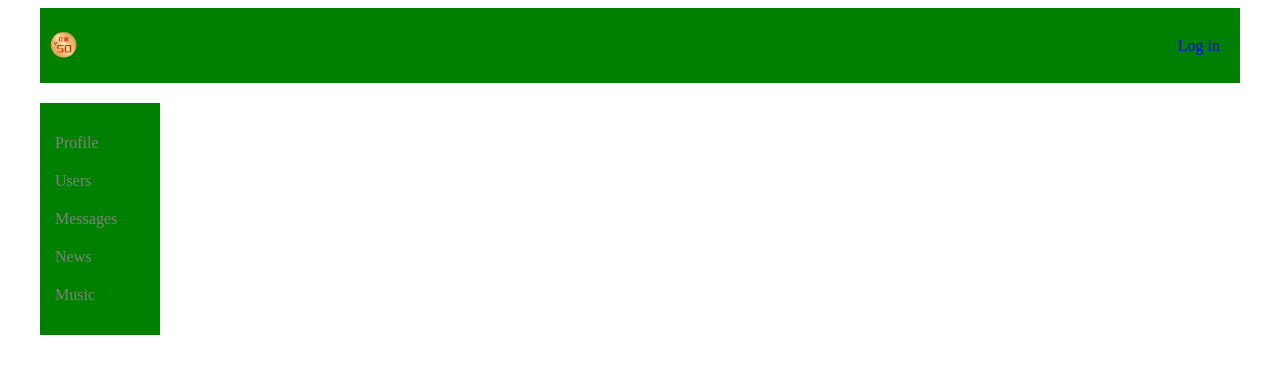
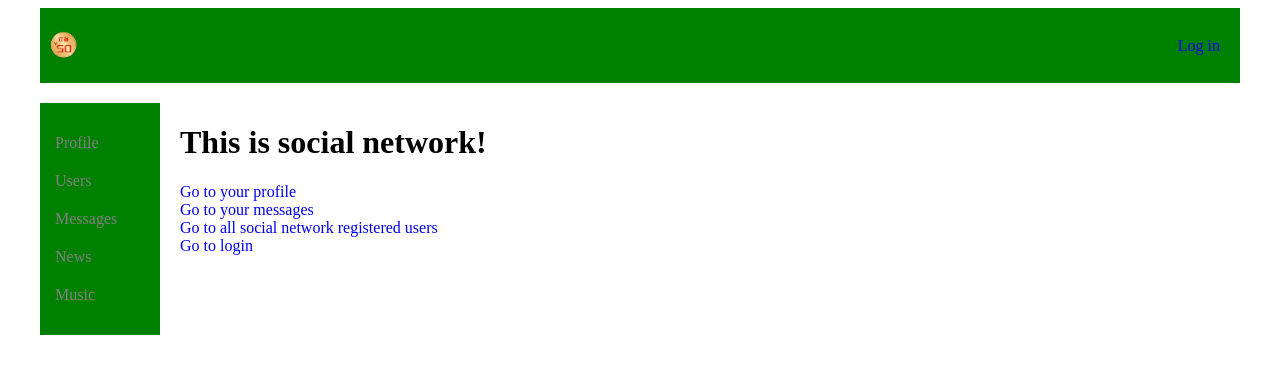
Before and after one commit to AlessxR/social-networs-react, a React (Vite) app: page / in a window 1280 px wide. Shown: the top 374 px of the page. Built offline with nearby package versions, Linux system fonts and the light colour scheme; the HTML template or start-up script is replaced by a standard one.

Commit message:
Переработка изначальной страницы, чтобы отображалось что можно, а что нет авторизованным и не авторизованным пользователям

```diff
--- a/src/App.jsx
+++ b/src/App.jsx
@@ -7,11 +7,12 @@ import Layout from "./components/Layout.jsx";
 import ErrorMessage from "./components/ErrorMessage/ErrorMessage.jsx";
 import Login from "./components/Login/Login.jsx";
 import Dialogs from "./components/Dialogs/Dialogs.jsx";
+import Users from "./components/Users/Users.jsx";
+import NotLogged from "./components/NotLogged.jsx";
 
 import {Provider, useSelector} from "react-redux";
 
 import store from "./store";
-import Users from "./components/Users/Users.jsx";
 
 const AppRoutes = () => {
     const isAuth = useSelector(state => state.auth.isAuth);
@@ -22,11 +23,12 @@ const AppRoutes = () => {
             path: "/",
             element: <Layout/>,
             children: [
-                { path: "/profile", element: isAuth ? <Navigate to={`/profile/${authUserId}`} /> : <Navigate to="/login" /> },
-                { path: "/profile/:userId", element: <Profile/> },
-                { path: "/login", element: <Login/> },
-                { path: "/dialogs", element: <Dialogs/> },
-                { path: "/users", element: <Users/> },
+                {index: true, element: <NotLogged />},
+                { path: "profile", element: isAuth ? <Navigate to={`/profile/${authUserId}`} /> : <Navigate to="/login" /> },
+                { path: "profile/:userId", element: <Profile/> },
+                { path: "login", element: <Login/> },
+                { path: "dialogs", element: <Dialogs/> },
+                { path: "users", element: <Users/> },
                 { path: "*", element: <ErrorMessage/> }
             ]
         }
--- a/src/components/Header/Header.jsx
+++ b/src/components/Header/Header.jsx
@@ -15,7 +15,7 @@ const Header = () => {
     return (
         <header className="header">
             <div className="header__logo">
-                <Link to="/profile">
+                <Link to="/">
                     <img src="/logo.png" height={50} width={50} className="header__logo-img" alt="logo"/>
                 </Link>
             </div>
--- a/src/components/Layout.jsx
+++ b/src/components/Layout.jsx
@@ -1,7 +1,7 @@
 import Header from "./Header/Header.jsx";
 import Sidebar from "./Sidebar/Sidebar.jsx";
-import Profile from "./Profile/Profile.jsx";
-import {Outlet} from "react-router-dom";
+
+import {Link, Outlet} from "react-router-dom";
 
 const Layout = () => {
     return (
--- a/src/components/Login/loginSlice.js
+++ b/src/components/Login/loginSlice.js
@@ -91,7 +91,7 @@ const loginSlice = createSlice({
         builder.addCase(fetchAuthLogin.fulfilled, (state, action) => {
             state.loading = false;
 
-            state.id = action.payload.data.id;
+            state.id = action.payload.data.userId;
             state.email = action.payload.data.email;
             state.login = action.payload.data.login;
 
--- /dev/null
+++ b/src/components/NotLogged.jsx
@@ -0,0 +1,21 @@
+import {Link} from "react-router-dom";
+import {useSelector} from "react-redux";
+
+const NotLogged= () => {
+    const isAuth = useSelector(state => state.auth.isAuth);
+
+    return (
+        <div style={{display: "flex", flexDirection: "column"}}>
+            <h1>This is social network!</h1>
+            <Link to="/profile">Go to your profile</Link>
+            <Link to="/dialogs">Go to your messages</Link>
+            <Link to="/users">Go to all social network registered users</Link>
+
+            {
+                !isAuth && <Link to="/login">Go to login</Link>
+            }
+        </div>
+    );
+}
+
+export default NotLogged;
--- a/src/components/Users/Users.jsx
+++ b/src/components/Users/Users.jsx
@@ -6,19 +6,19 @@ import {useDispatch, useSelector} from "react-redux";
 
 import {changePage, fetchUsers, followRemove, followRequest, getUserFollowed} from "./usersSlice.js";
 
-import {Link} from "react-router-dom";
+import {Link, Navigate} from "react-router-dom";
 import Preloader from "../Preloader/Preloader.jsx";
 import {Pagination} from "@mui/material";
+import Login from "../Login/Login.jsx";
 
 const Users = () => {
     const dispatch = useDispatch();
 
     const users = useSelector((state) => state.users.users);
     const loading = useSelector((state) => state.users.loading);
-
     const page = useSelector((state) => state.users.page);
-
     const totalCount = useSelector((state) => state.users.totalCount);
+    const isAuth = useSelector((state) => state.auth.isAuth);
 
     const count = 5; // Общее кол-во пользователей на 1 странице
     const totalPages = Math.ceil(totalCount / count); // Сколько в общем страниц с пользователями
@@ -33,6 +33,10 @@ const Users = () => {
     }
 
     if (loading) return <Preloader/>;
+
+    // if (!isAuth)  {
+    //     return <Navigate to="/login" />
+    // }
 
 
     return (
```
